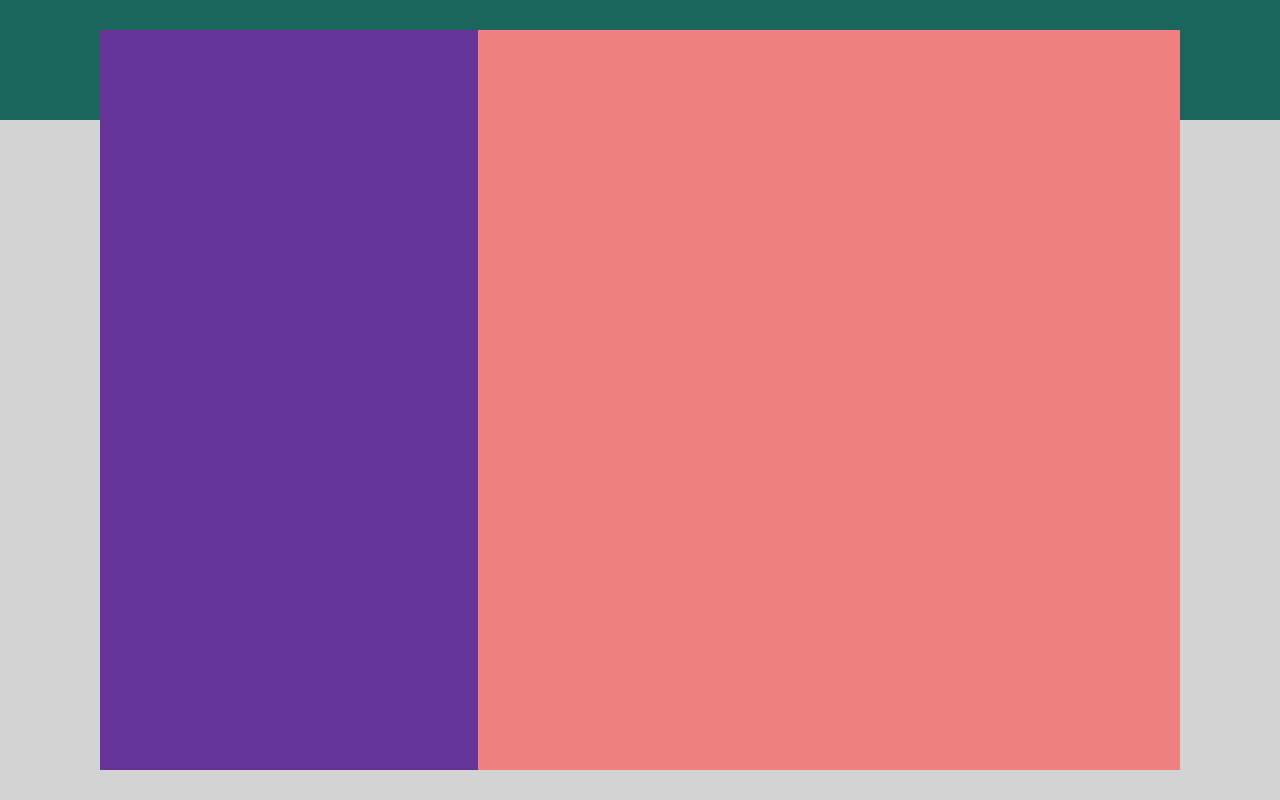
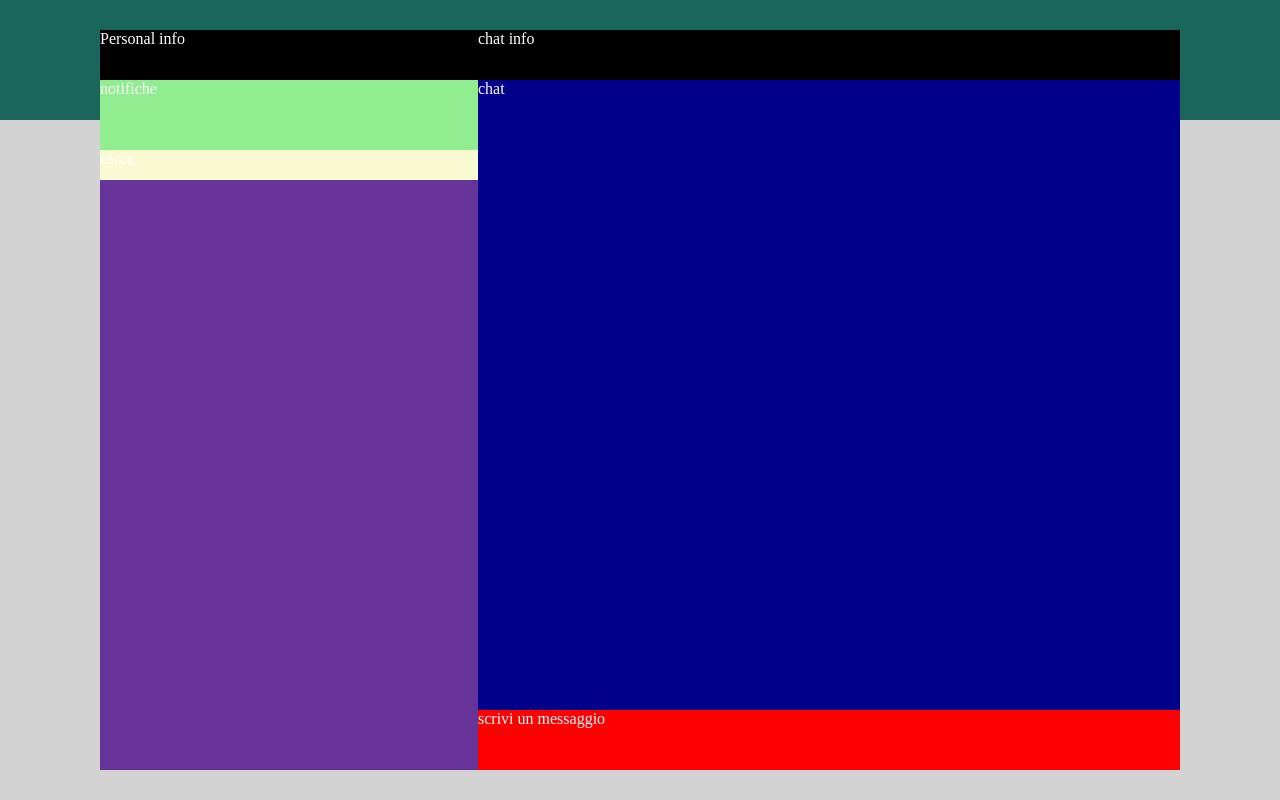
Before and after one commit to uomma/vue-boolzapp, a plain HTML site: page index.html in a window 1280 px wide. Drawn offline with nearby package versions, Linux system fonts and the light colour scheme.

Commit message:
scaffolding

```diff
--- a/index.html
+++ b/index.html
@@ -18,8 +18,17 @@
     <div class="sfondoTop"></div>
     <div class="sfondoBottom"></div>
     <div class="container">
-        <div class="majorSX"></div>
-        <div class="majorDX"></div>
+        <div class="majorSX">
+            <header> Personal info</header>
+            <div class="notifiche"> notifiche</div>
+            <div class="search">cerca</div>
+
+        </div>
+        <div class="majorDX">
+            <header>chat info</header>
+            <div class="text">chat</div>
+            <footer>scrivi un messaggio</footer>
+        </div>
     </div>
     <!--Vue from CDN-->
     <script src="https://unpkg.com/vue@3/dist/vue.global.js"></script>
--- a/style.css
+++ b/style.css
@@ -3,7 +3,9 @@
     margin: 0;
     box-sizing: border-box;
 }
-
+body{
+    color: white;
+}
 
 .sfondoTop {
     background-color: rgb(26, 101, 92);
@@ -29,16 +31,41 @@
     height: calc(100%-3.75rem);
     display: flex;
 }
-
+/* sinistra */
 .majorSX{
     width: 35%;
     background-color: rebeccapurple;
     height: 100%;
 }
 
+header{
+    background-color: black;
+    height: 3.125rem;
+}
+
+.notifiche {
+    background-color: lightgreen;
+    height: 4.375rem;
+}
+
+.search{
+    background-color: lightgoldenrodyellow;
+    height: 30px;
+}
+/* destra */
 
 .majorDX{
     width: 65%;
     background-color: lightcoral;
     height: 100%;
 }
+
+.text{
+    background-color: darkblue;
+    height: calc(100% - 6.875rem);
+}
+footer{
+    background-color: red;
+    height: 3.75rem;
+
+}
```
